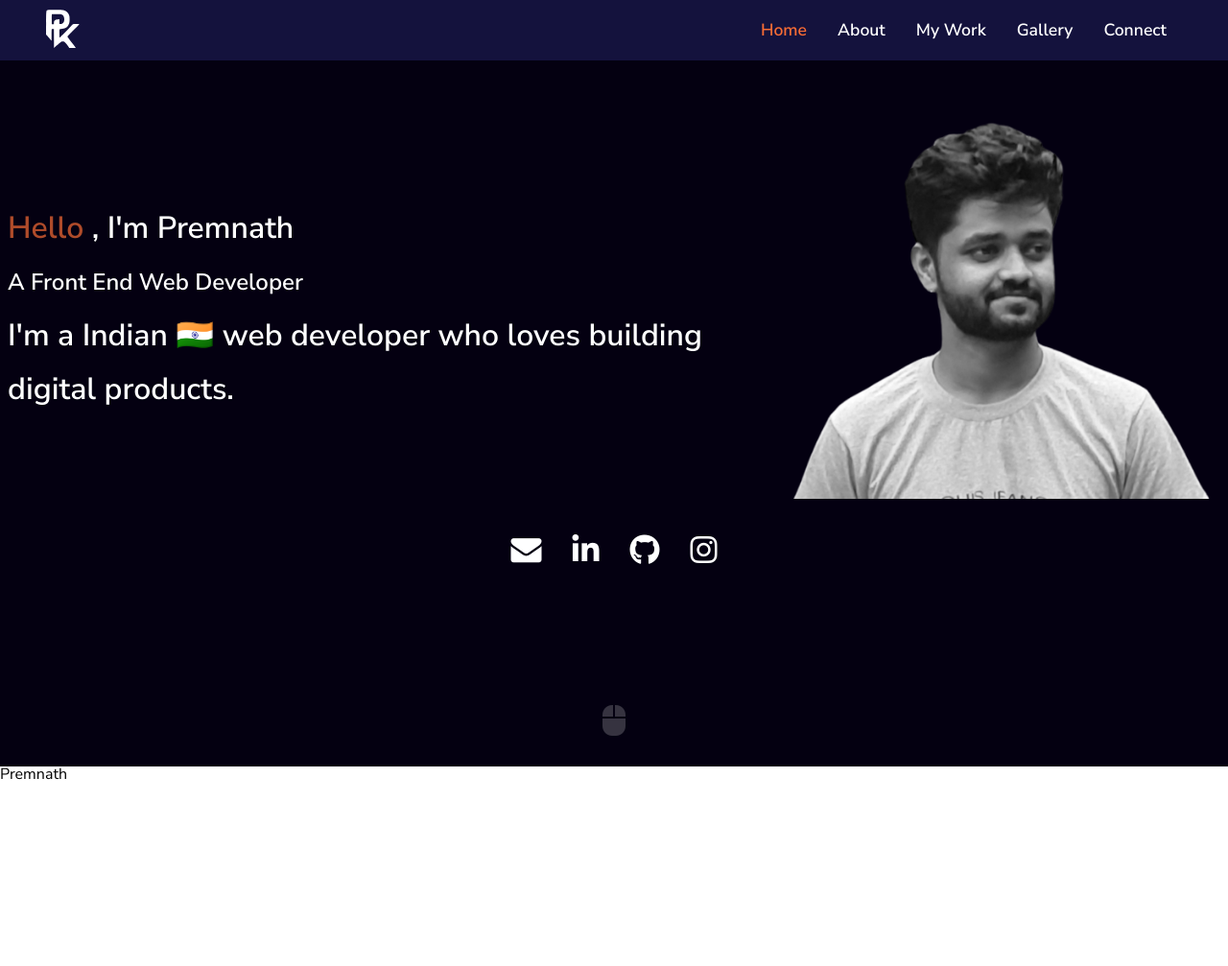
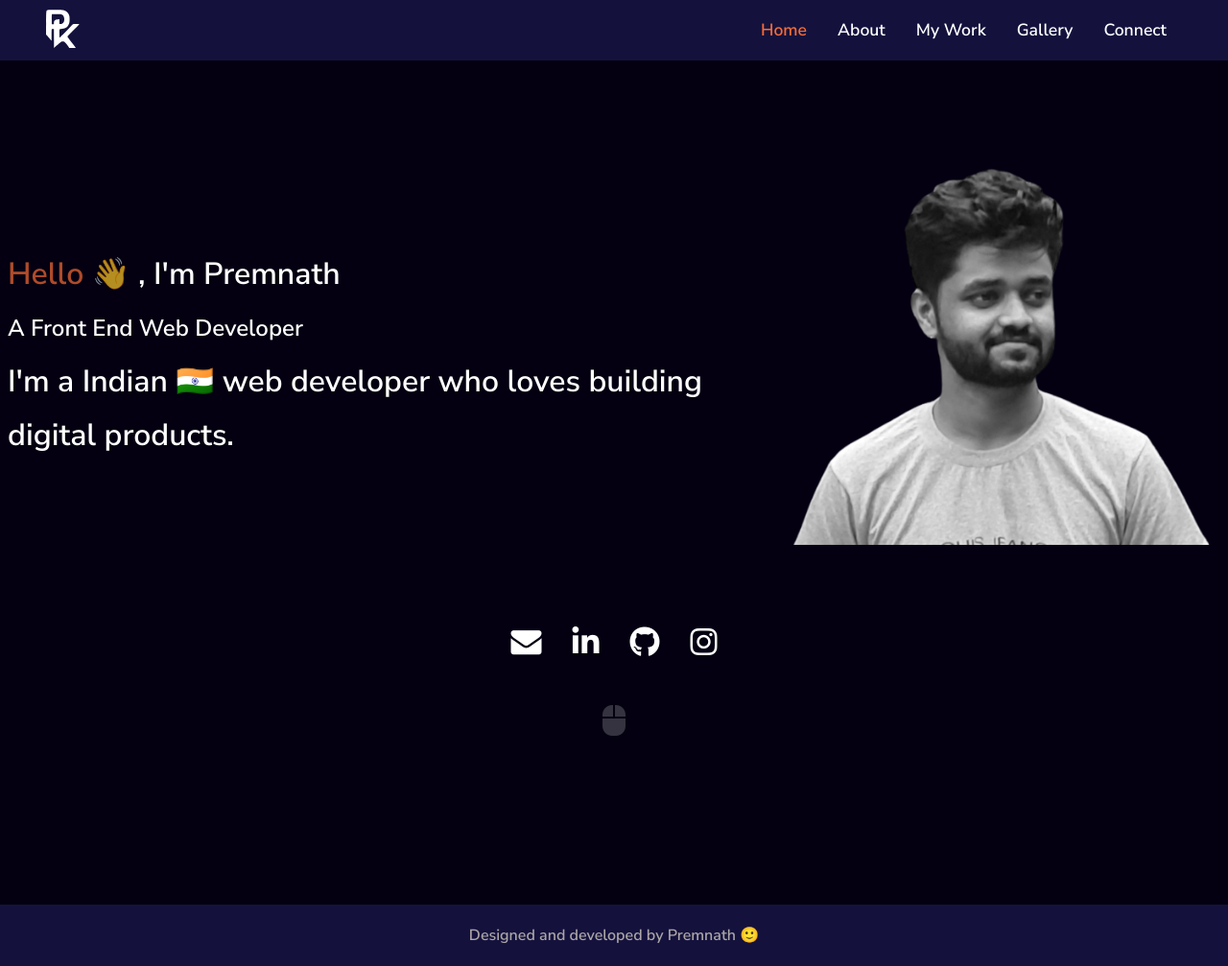
Before and after one commit to premnathkulal/premnathkulal.github.io, a website: page index.html in a window 1280 px wide. Shown: the whole page at 96% size. Before the commit the page ends 818 px from the top, so only its background shows below. Drawn offline with Linux system fonts and the light colour scheme.

Commit message:
footer component added ✅

```diff
--- a/index.html
+++ b/index.html
@@ -54,7 +54,7 @@
             <div class="welcome-content">
                 <div class="welcome-message">
                     <p class="greet-message">
-                        <span id="greet-message" class="greet-greet color-text">Hello</span>
+                        <span id="greet-message" class="greet-greet color-text">Hello 👋</span>
                         , I'm <span class="greet-name"></span>Premnath</span>
                     </p>
                     <p class="greet-message greet-info">
@@ -90,7 +90,7 @@
     </section>
 
     <footer>
-        Premnath
+        <p>Designed and developed by Premnath 🙂</p>
     </footer>
 
     <script src="index.js"></script>
--- a/index.js
+++ b/index.js
@@ -1,6 +1,6 @@
 function initializeApp() {
   const welcomeText = [
-    "Hello",
+    "Hello 👋",
     "नमस्ते 🙏",
     "ನಮಸ್ಕಾರ 🙏",
     "ഹലോ 🙏",
--- a/style/style.scss
+++ b/style/style.scss
@@ -84,7 +84,8 @@ body {
 
     section {
         padding: 2.5rem 0.5rem !important;
-        height: calc(100% - 144px);
+        // height: calc(100% - 144px);
+        height: 100vh;
         font-weight: 600;
     }
 
@@ -196,6 +197,14 @@ body {
     .fade {
         opacity: 0;
     }
+
+    footer {
+        background: $primary-blue;
+        color: #aca6a6;
+        font-weight: 600;
+        text-align: center;
+        padding: 1.5rem;
+    }
 }
 
 @media only screen and (max-width: 600px) {
```
Also changed, not shown: style/style.css.
